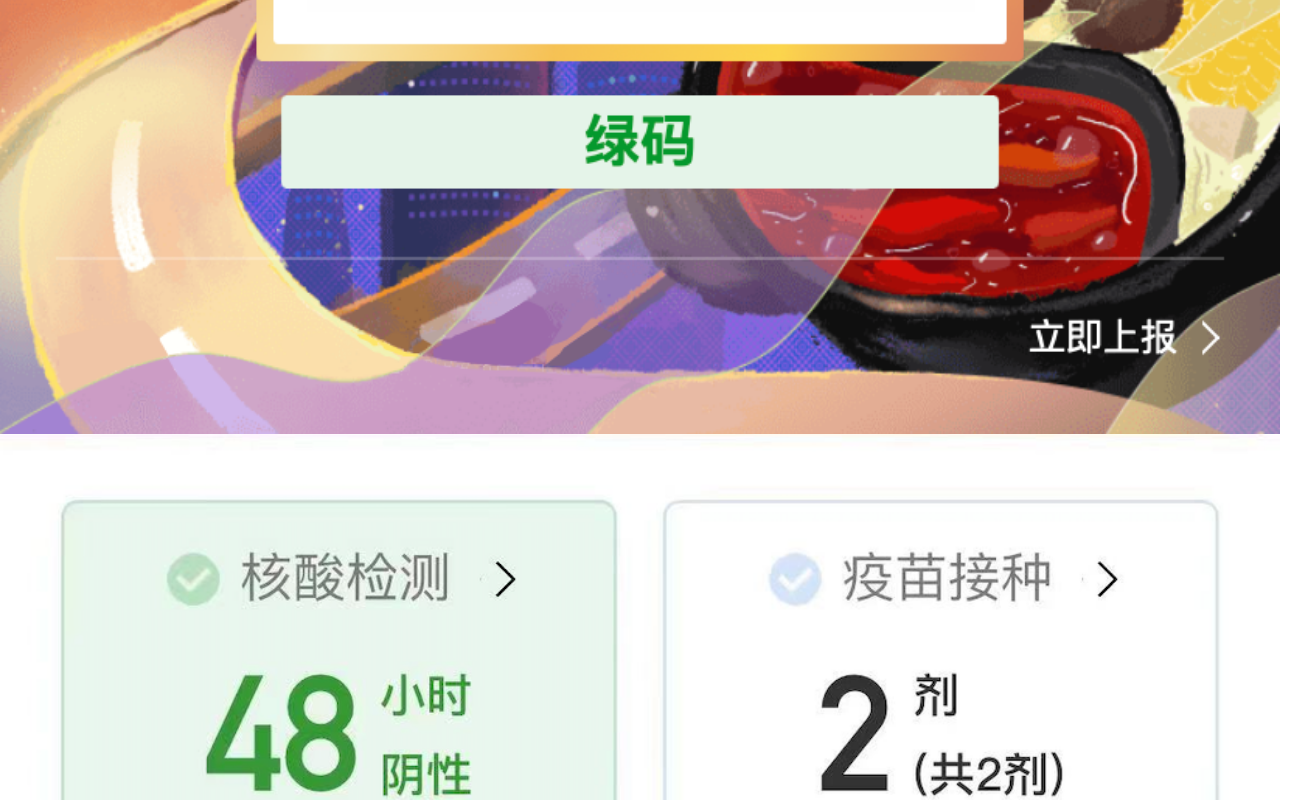
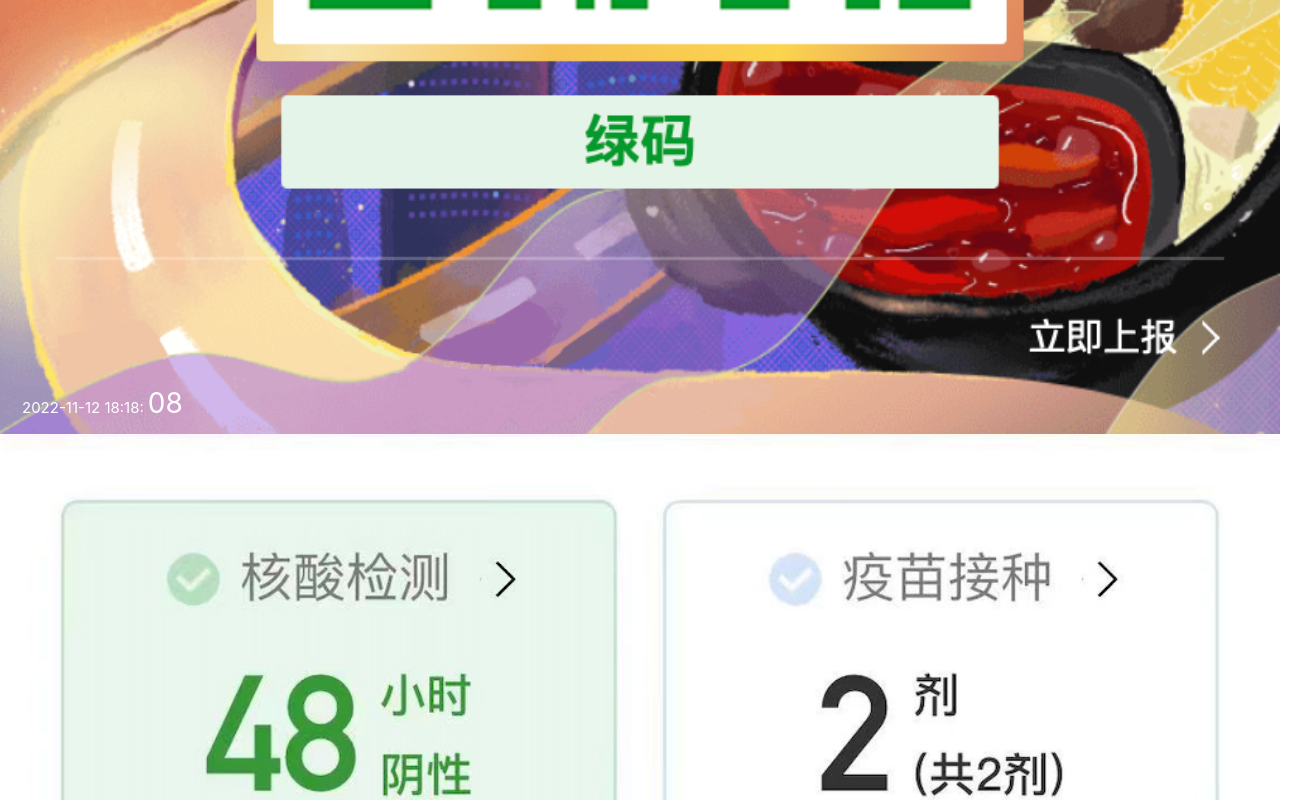
Before and after one commit to DTllo/breakin, a React (Create React App) app: page / in a window 1280 px wide. Shown: the part 1042-1842 px from the top of the page, 1302 px wide, since content can reach past the window. Built offline with nearby package versions, Linux system fonts and the light colour scheme.

Commit message:
freedom is important！

```diff
--- a/src/App.css
+++ b/src/App.css
@@ -1,6 +1,21 @@
 .qr-app {
   width: 100vw;
   height: 100vh;
+}
+
+.qr-time {
+  position: absolute;
+  bottom: 14px;
+  color: white;
+  font-size: 15px;
+  align-self: flex-start;
+  width: 100vw;
+  padding-left: 22px;
+}
+.qr-time > span {
+  font-size: 28px;
+  margin-left: 4px;
+  baseline-shift: baseline;
 }
 
 .qr-img-wrapper{
--- a/src/App.js
+++ b/src/App.js
@@ -2,13 +2,45 @@ import qr from './assets/qr_img.png';
 import detail from './assets/detail_img.png';
 
 import './App.css';
+import {useEffect, useState} from "react";
 
 function App() {
+    let [time,setTime] = useState('')
+    let [second,setSecond] = useState('')
+    function CheckTime(i){
+        if(i < 10){
+            i = '0' + i;
+        }
+        return i;
+    }
+    function GetTime(){
+        let d=new Date();
+        let year = d.getFullYear()
+        let month = d.getMonth() + 1
+        let date = d.getDate()
+        let h=d.getHours();
+        let m=d.getMinutes();
+        let s=d.getSeconds();
+        h=CheckTime(h);
+        m=CheckTime(m);
+        s=CheckTime(s);
+        let result = year + '-' + month + '-' + date + " " + h + ":" + m + ":"
+        setTime(result);
+        setSecond(s)
+    }
+    useEffect(()=> {
+        let times = setInterval(()=>{
+            GetTime()
+        },1000)
+        return ()=>{
+            clearInterval(times)
+        }
+    })
   return (
     <div className="qr-app">
         <div className={'qr-img-wrapper'}>
             <img className={'qr-style'} src={qr}  alt={""}/>
-            <img className={'qr-img-random-qr'} src="https://api.qrserver.com/v1/create-qr-code?data=https://en.wikipedia.org/wiki/On_Liberty&ecc=H&color=44983d"  alt={''}/>
+            <div className={'qr-time'}>{time}<span>{second}</span></div>
         </div>
         <img src={detail} className='detail-style' alt={""}/>
         <div className={"footer-wrapper"}>
```
Also changed, not shown: src/assets/qr_img.png, src/assets/readme_img.png.
